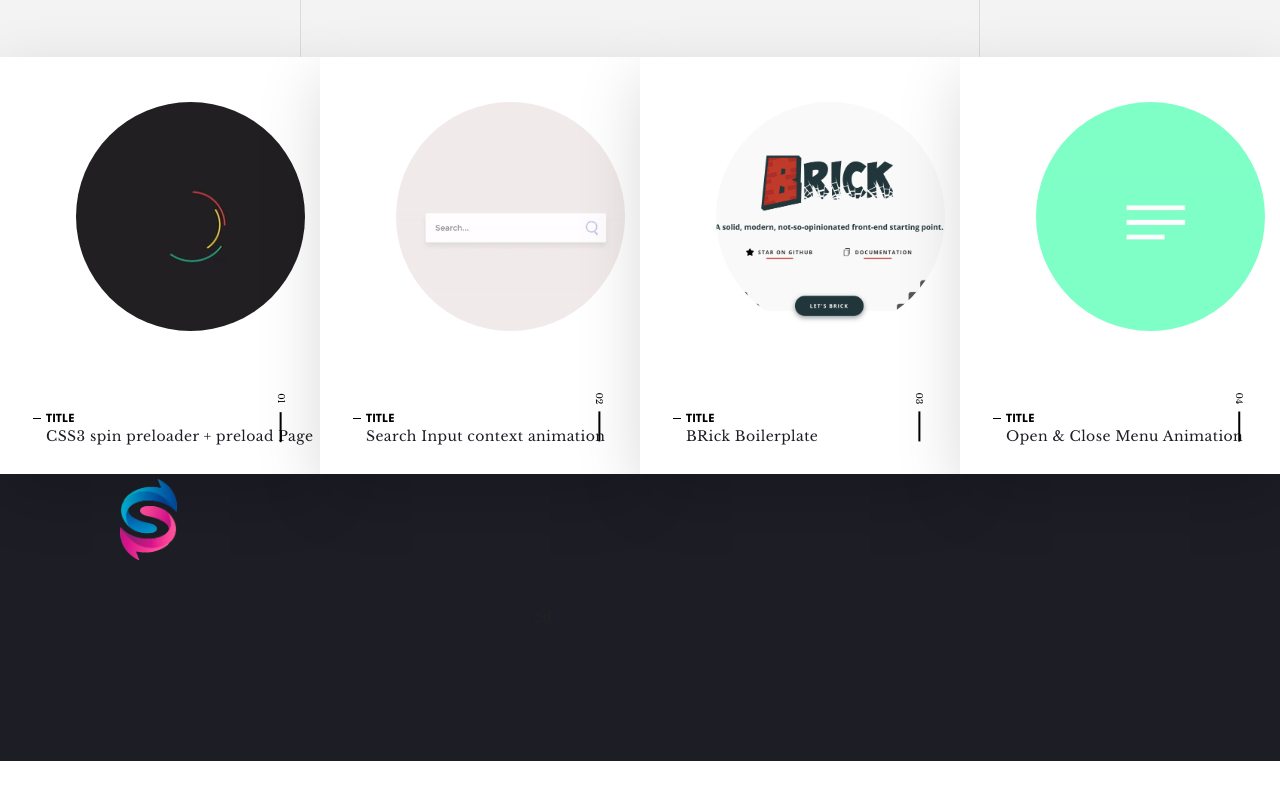
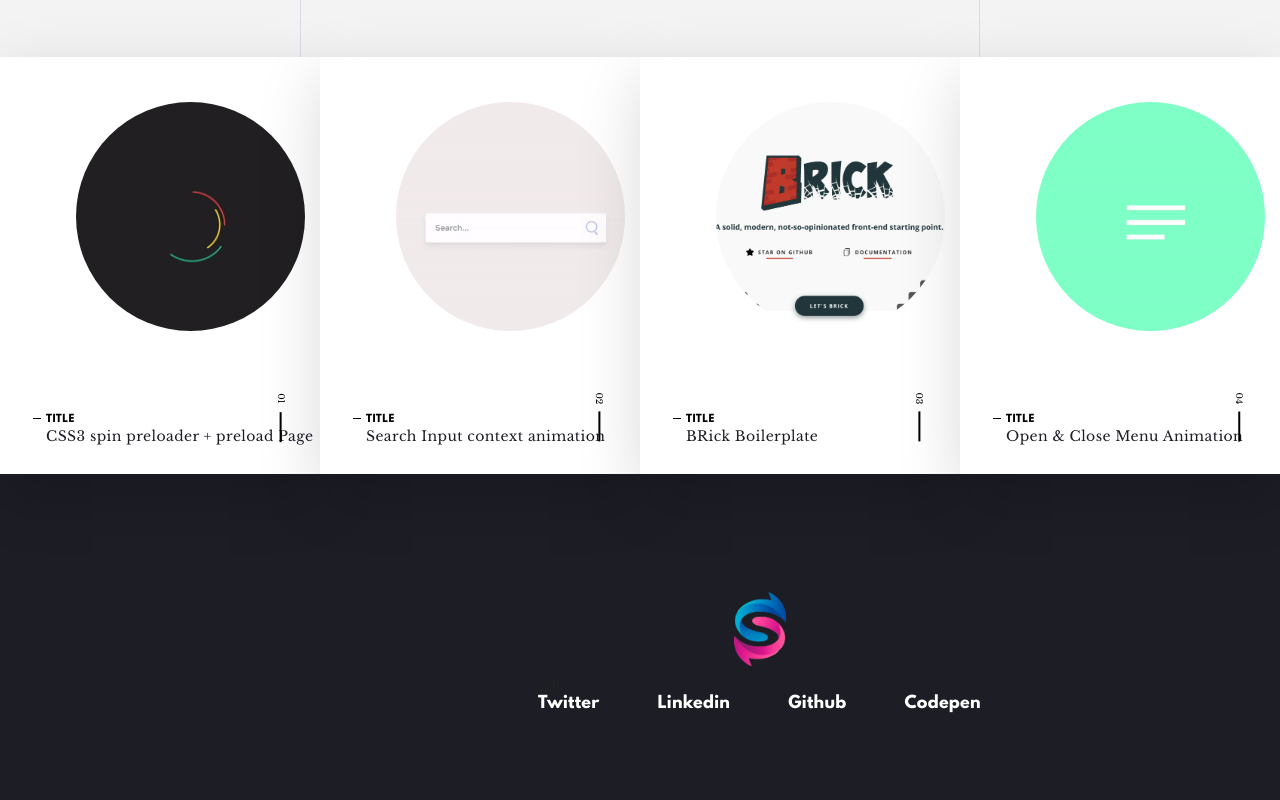
Before and after one commit to ShorSerj/portfolio, a website built with webpack: page src/index.html in a window 1280 px wide. Shown: the part 3559-4359 px from the top of the page. Before the commit the page ends 4320 px from the top, so only its background shows below. Built offline with nearby package versions, Linux system fonts and the light colour scheme; files whose address does not match are found by name.

Commit message:
<solo work>-<finish verstka>

```diff
--- a/src/index.html
+++ b/src/index.html
@@ -229,6 +229,12 @@
     <div class="footer">
         <div class="footer-container">cd
             <a href=""><img class="footer-logo" src="../src/assets/images/logo-s.png" alt=""></a>
+            <ul class="footetr-links">
+                <li><a href="">Twitter</a></li>
+                <li><a href="">Linkedin</a></li>
+                <li><a href="">Github</a></li>
+                <li><a href="">Codepen</a></li>
+            </ul>
         </div>
 
     </div>
--- a/src/style/style.css
+++ b/src/style/style.css
@@ -668,19 +668,41 @@
     background-position: 50%;
     background-size: cover;
 }
-.footer{
+
+.footer {
     background-color: #1C1D25;
     position: relative;
-    padding: 134px 534px;
+    padding: 202px 538px 120px;
 }
-.footer-container{
+
+.footer-container {
+    position: relative;
+
 
 }
-.footer-logo{
+
+.footer-logo {
     vertical-align: middle;
     height: auto;
-    width: 57px;
+    width: 52px;
     position: absolute;
-    left: 120px;
-    top: 5px;
+    left: 196px;
+    top: -84px;
 }
+
+.footetr-links {
+    display: flex;
+    flex-direction: row;
+}
+
+.footetr-links li {
+    padding-right: 58px;
+    font-family: 'LeagueSpartan';
+    font-size: 16px;
+    font-weight: 600;
+    letter-spacing: 0.3px;
+}
+
+.footetr-links a {
+    color: white;
+}
```
